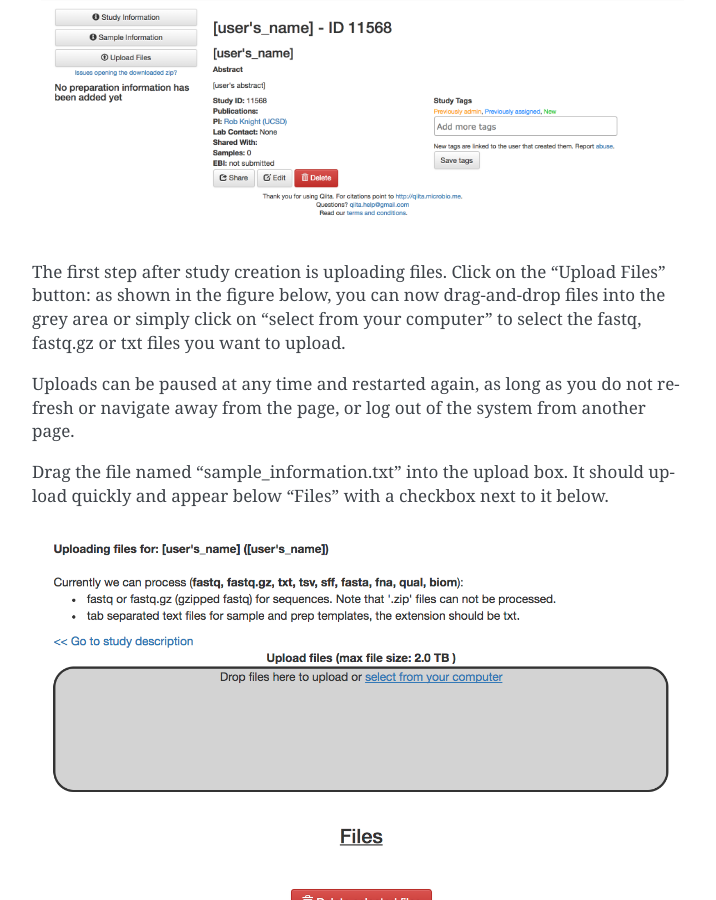
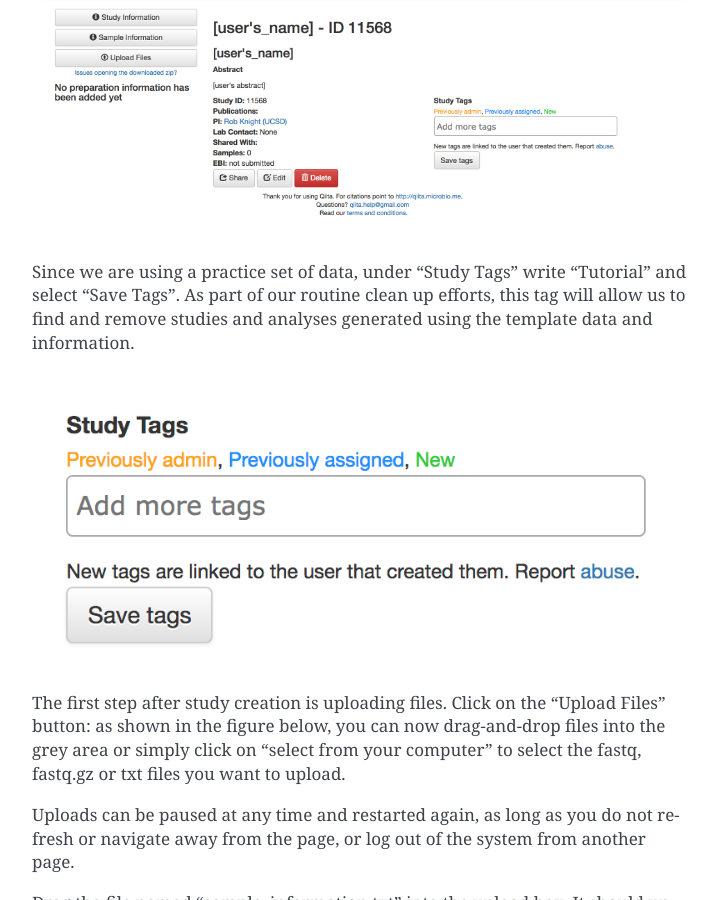
Before and after one commit to biocore/cmi-workshops, a Sphinx documentation site: the page built from docs/qiita-create-study.rst, in a window 1280 px wide and 900 px high, scrolled down 4767 px. Shown: the whole window, without its empty margins (388-1104 px from the left). Built offline with Sphinx 7.4.7, drawn with Linux system fonts in a browser that asks for light colours.

Commit message:
Cmi workshop tags (#34)
* add tags

* tags definition etc.

```diff
--- a/docs/qiita-create-study.rst
+++ b/docs/qiita-create-study.rst
@@ -150,6 +150,13 @@ manage all other aspects of your study.
 .. figure::  images/new_study_link4.png
    :align:   center
 
+Since we are using a practice set of data, under "Study Tags" write "Tutorial" and select "Save Tags".
+As part of our routine clean up efforts, this tag will allow us to find and remove studies and analyses
+generated using the template data and information.
+
+.. figure::  images/study_tag.png
+   :align:   center
+
 The first step after study creation is uploading files. Click on the
 "Upload Files" button: as shown in the figure below, you can now drag-and-drop
 files into the grey area or simply click on "select from your computer"
```
Also changed, not shown: docs/images/study_tag.png (added).
